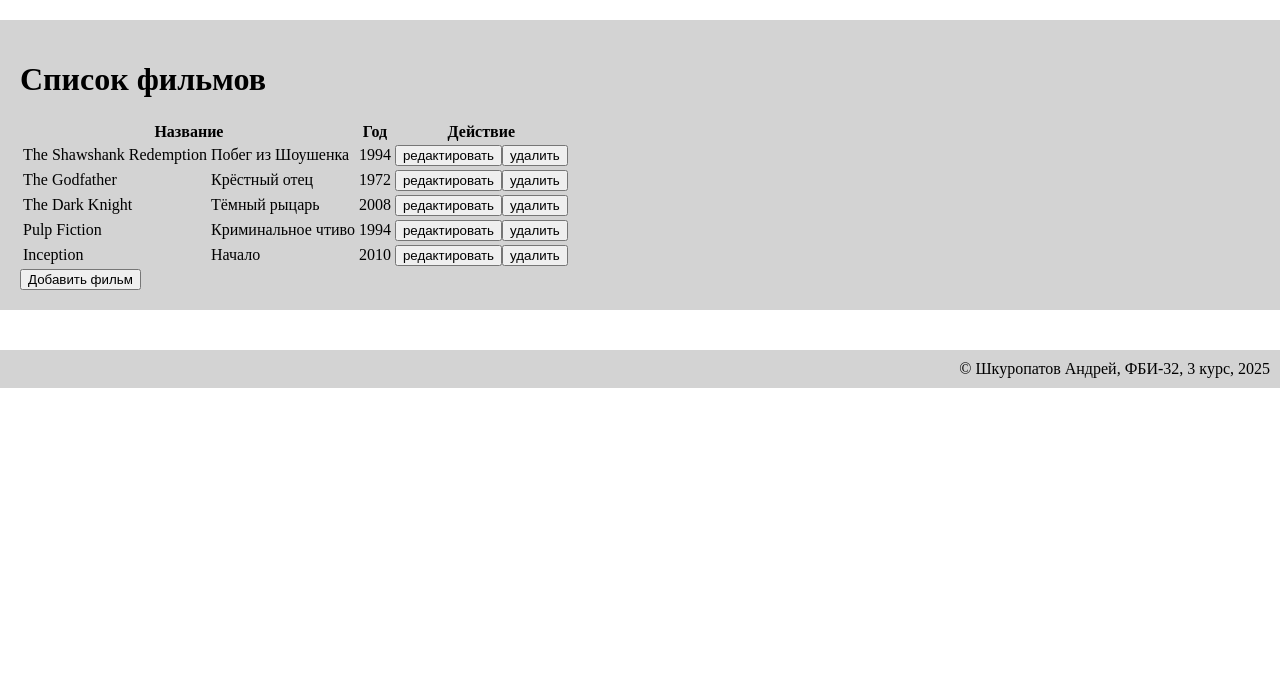
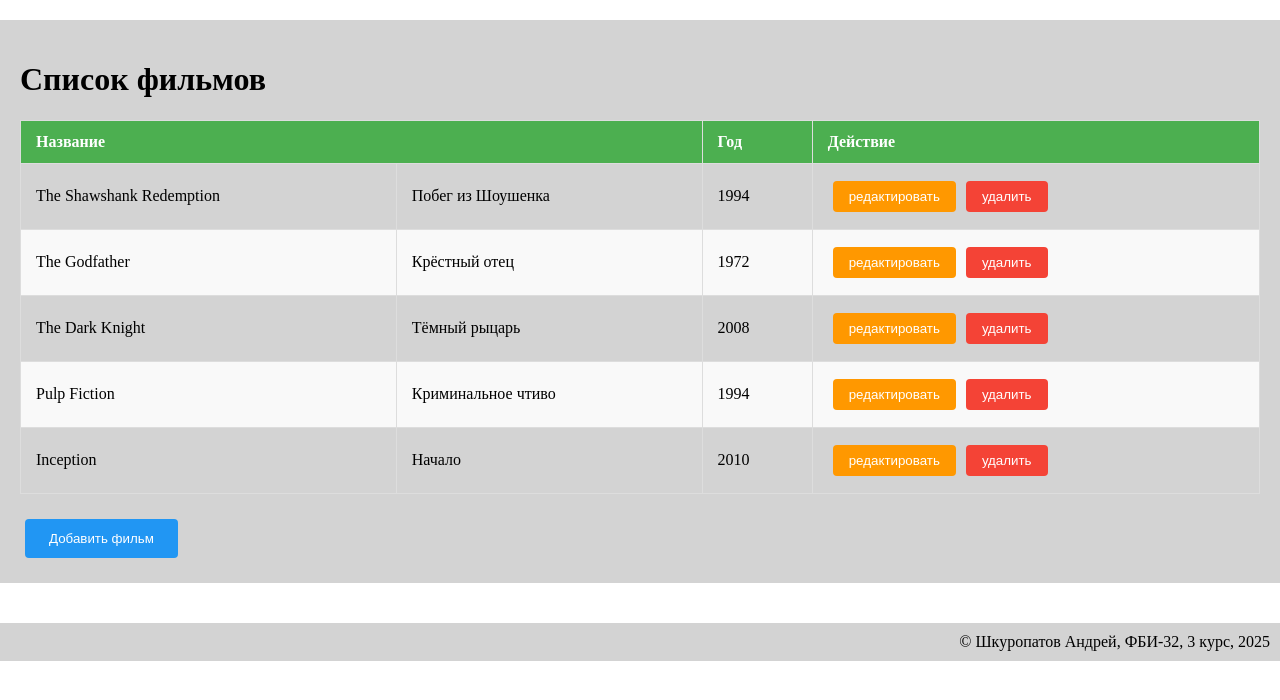
Before and after one commit to andrey22462246/web-back-labs, a Flask app: page /lab7/ in a window 1280 px wide. Shown: the part 65-765 px from the top of the page. Run offline with Flask 3, Linux system fonts and the light colour scheme.

Commit message:
Стили

```diff
--- a/static/lab7/main.js
+++ b/static/lab7/main.js
@@ -57,6 +57,7 @@ function fillFilmList() {
 }
 function showModal(){
     document.querySelector('div.modal').style.display = 'block';
+    document.querySelector('.modal-background').style.display = 'block';
     const errorElement = document.getElementById('description-error');
     if (errorElement) {
         errorElement.innerText = '';
@@ -64,6 +65,7 @@ function showModal(){
 }
 function hideModal(){
     document.querySelector('div.modal').style.display = 'none';
+    document.querySelector('.modal-background').style.display = 'none';
 }
 function cancel(){
     hideModal();
@@ -98,6 +100,10 @@ function sendFilm() {
         year: document.getElementById('year').value,
         description: document.getElementById('description').value
     }
+    const errorElement = document.getElementById('description-error');
+    if (errorElement) {
+        errorElement.innerText = '';
+    }
 
     const url = `/lab7/rest-api/films/${id}`;
     const method = id === '' ? 'POST' : 'PUT';
--- a/templates/lab7/lab7.html
+++ b/templates/lab7/lab7.html
@@ -5,18 +5,122 @@
 {% block script %}
 <script src="{{ url_for('static', filename='lab7/main.js') }}"></script>
 <style>
+table {
+    width: 100%;
+    border-collapse: collapse;
+    margin: 20px 0;
+}
+
+table thead {
+    background-color: #4CAF50;
+    color: white;
+}
+
+table th, table td {
+    border: 1px solid #ddd;
+    padding: 12px 15px;
+    text-align: left;
+}
+
+table th {
+    font-weight: bold;
+}
+
+table tbody tr:nth-child(even) {
+    background-color: #f9f9f9;
+}
+
+table tbody tr:hover {
+    background-color: #f5f5f5;
+}
+
+button {
+    padding: 8px 16px;
+    margin: 5px;
+    border: none;
+    border-radius: 4px;
+    cursor: pointer;
+    transition: all 0.3s;
+}
+
+button:hover {
+    transform: translateY(-2px);
+    box-shadow: 0 4px 8px rgba(0,0,0,0.2);
+}
+
+button[onclick="addFilm()"] {
+    background-color: #2196F3;
+    color: white;
+    padding: 12px 24px;
+}
+
+table button:nth-child(1) {
+    background-color: #FF9800;
+    color: white;
+}
+
+table button:nth-child(2) {
+    background-color: #F44336;
+    color: white;
+}
+
 .modal {
     display: none;
-    z-index: 100;
-    box-shadow: 3px 3px 5px black;
+    position: fixed;
+    z-index: 1000;
+    left: 50%;
+    top: 50%;
+    transform: translate(-50%, -50%);
+    width: 500px;
     background: white;
-    width: 400px;
-    left: 50%;
-    top: 220px;
-    margin-left: -200px;
-    position: absolute;
-    padding: 20px;
+    border-radius: 10px;
+    box-shadow: 0 10px 30px rgba(0,0,0,0.3);
+    padding: 25px;
 }
+
+.modal-background {
+    display: none;
+    position: fixed;
+    z-index: 999;
+    left: 0;
+    top: 0;
+    width: 100%;
+    height: 100%;
+    background-color: rgba(0,0,0,0.5);
+}
+
+.modal label {
+    display: block;
+    margin-bottom: 15px;
+    font-weight: bold;
+}
+
+.modal input[type="text"],
+.modal input[type="number"],
+.modal textarea {
+    width: 100%;
+    padding: 10px;
+    margin-top: 5px;
+    border: 1px solid #ddd;
+    border-radius: 4px;
+    box-sizing: border-box;
+}
+
+.modal textarea {
+    height: 100px;
+    resize: vertical;
+}
+
+.modal button:first-of-type {
+    background-color: #4CAF50;
+    color: white;
+}
+
+.modal button:last-of-type {
+    background-color: #757575;
+    color: white;
+}
+
 .error-message {
     color: red;
 }
```
Also changed, not shown: templates/lab7/index.html (deleted, +0 -30 lines).
